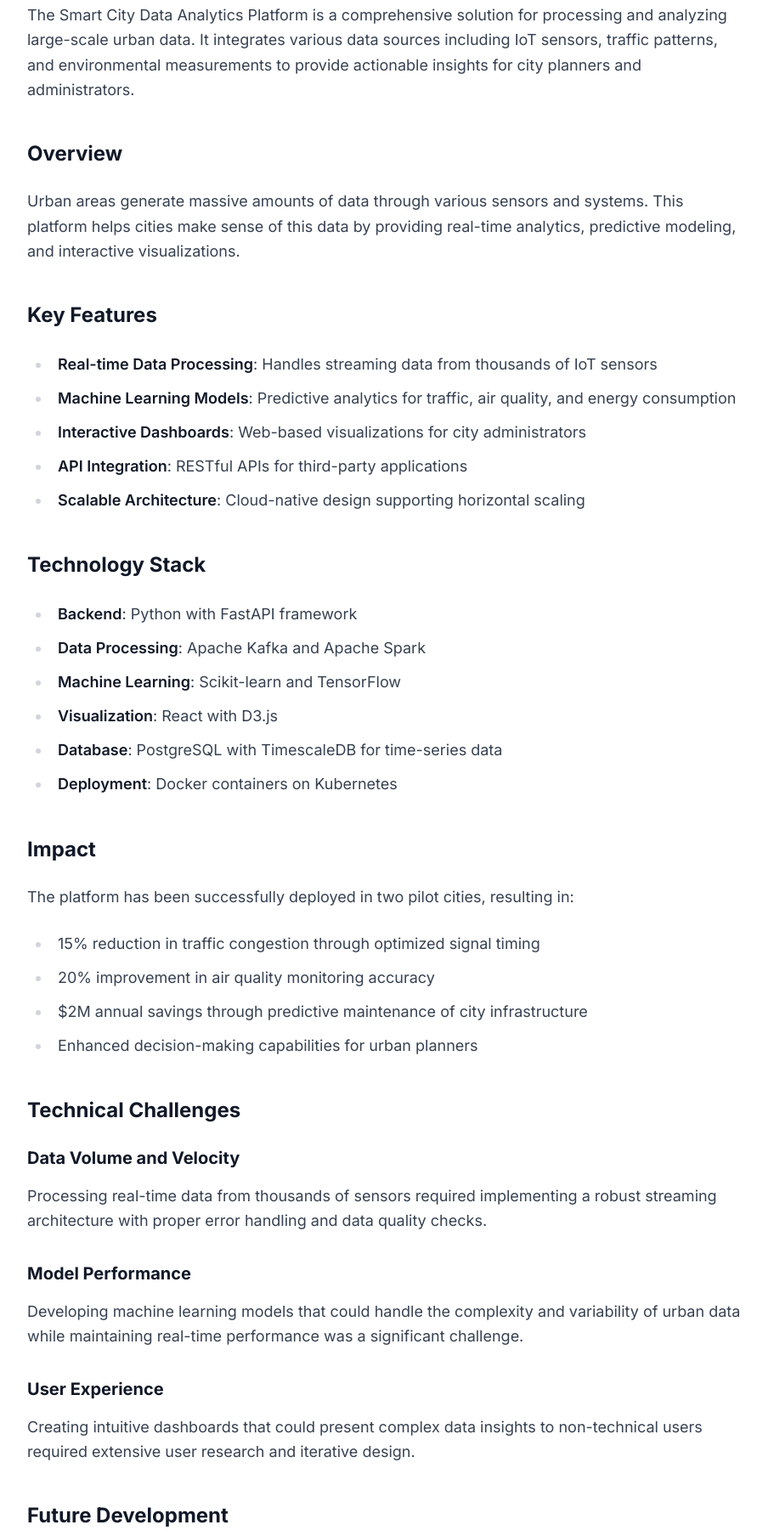
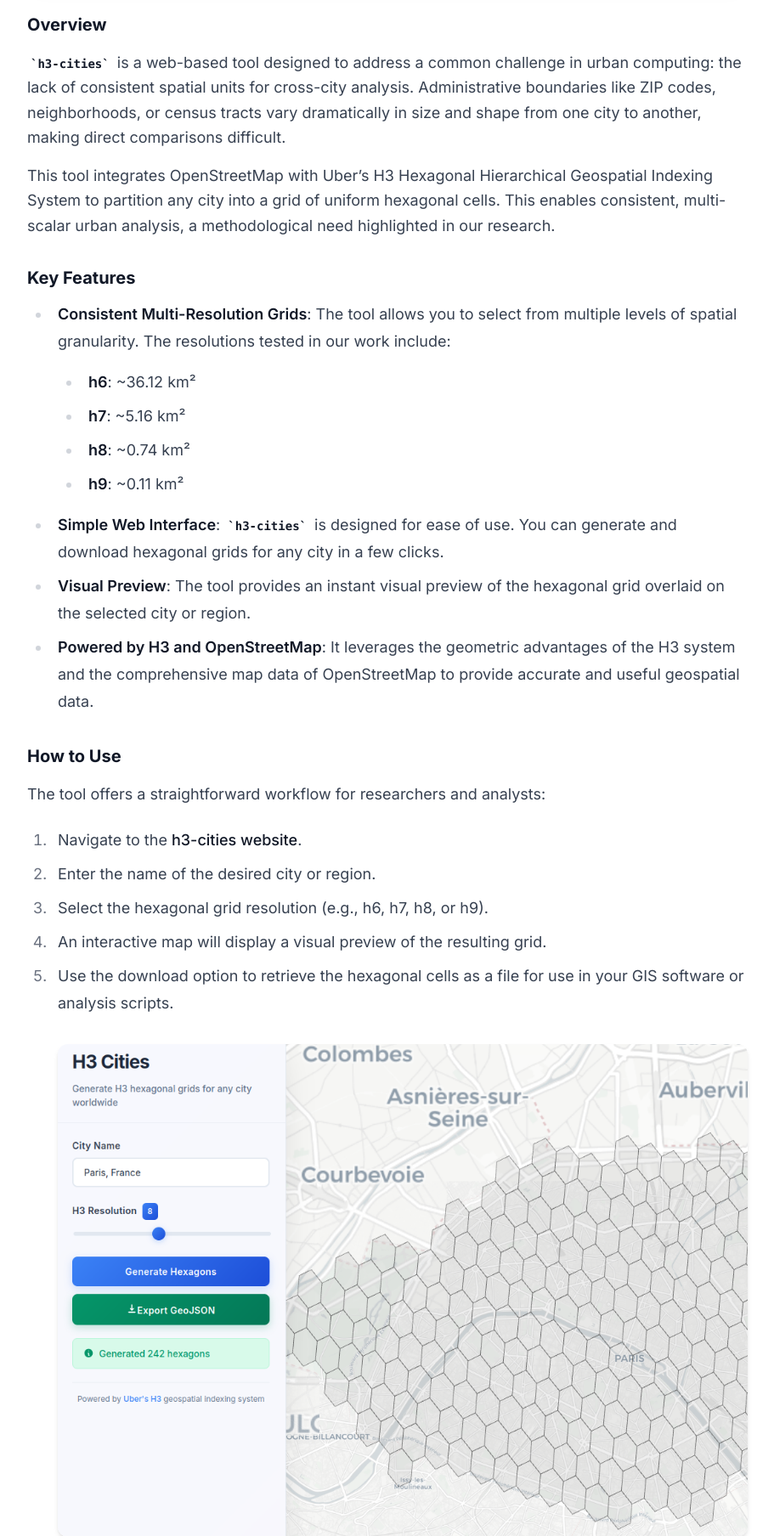
Before and after one commit to gefgu/gustavohsantos, an Astro site: page /projects/h3-cities in a window 1280 px wide. Shown: the part 992-2800 px from the top of the page at 85% size, without its empty margins (184-1095 px from the left). Built offline with nearby package versions, Linux system fonts and the light colour scheme; Astro itself is replaced by a stand-in of ours.

Commit message:
feat: h3-cities

```diff
--- a/src/content/projects/h3-cities.md
+++ b/src/content/projects/h3-cities.md
@@ -1,62 +1,72 @@
 ---
-title: "Smart City Data Analytics Platform"
-description: "A comprehensive platform for analyzing smart city data using machine learning and visualization techniques. Processes IoT sensor data to provide insights for urban planning."
-date: 2024-11-20
-featureImage: "/images/smart-city-platform.png"
-tags: ["Python", "Machine Learning", "IoT", "Data Analytics", "Urban Planning"]
-github: "https://github.com/gefgu/smart-city-analytics"
+title: "H3-Cities: A Tool for Multi-Scale Urban Analysis"
+description: "A web tool to subdivide any city into consistent, multi-resolution hexagonal grids using Uber's H3 and OpenStreetMap, supporting scalable urban research."
+date: 2025-06-04
+featureImage: "/images/h3cities/h3_cities.png"
+tags:
+  [
+    "Urban Computing",
+    "Geospatial Analysis",
+    "H3",
+    "OpenStreetMap",
+    "Research Tool",
+    "KDD",
+  ]
+demo: "https://h3-cities.vercel.app"
 featured: true
+# github: "[Link to GitHub Repository]" # Add the link to your repo here
 ---
 
-The Smart City Data Analytics Platform is a comprehensive solution for processing and analyzing large-scale urban data. It integrates various data sources including IoT sensors, traffic patterns, and environmental measurements to provide actionable insights for city planners and administrators.
+### Overview
 
-## Overview
+`h3-cities` is a web-based tool designed to address a common challenge in urban computing: the lack of consistent spatial units for cross-city analysis. Administrative boundaries like ZIP codes, neighborhoods, or census tracts vary dramatically in size and shape from one city to another, making direct comparisons difficult.
 
-Urban areas generate massive amounts of data through various sensors and systems. This platform helps cities make sense of this data by providing real-time analytics, predictive modeling, and interactive visualizations.
+This tool integrates OpenStreetMap with Uber's H3 Hexagonal Hierarchical Geospatial Indexing System to partition any city into a grid of uniform hexagonal cells. This enables consistent, multi-scalar urban analysis, a methodological need highlighted in our research.
 
-## Key Features
+### Key Features
 
-- **Real-time Data Processing**: Handles streaming data from thousands of IoT sensors
-- **Machine Learning Models**: Predictive analytics for traffic, air quality, and energy consumption
-- **Interactive Dashboards**: Web-based visualizations for city administrators
-- **API Integration**: RESTful APIs for third-party applications
-- **Scalable Architecture**: Cloud-native design supporting horizontal scaling
+- **Consistent Multi-Resolution Grids**: The tool allows you to select from multiple levels of spatial granularity. The resolutions tested in our work include:
+  - **h6**: ~36.12 km²
+  - **h7**: ~5.16 km²
+  - **h8**: ~0.74 km²
+  - **h9**: ~0.11 km²
+- **Simple Web Interface**: `h3-cities` is designed for ease of use. You can generate and download hexagonal grids for any city in a few clicks.
+- **Visual Preview**: The tool provides an instant visual preview of the hexagonal grid overlaid on the selected city or region.
+- **Powered by H3 and OpenStreetMap**: It leverages the geometric advantages of the H3 system and the comprehensive map data of OpenStreetMap to provide accurate and useful geospatial data.
 
-## Technology Stack
+### How to Use
 
-- **Backend**: Python with FastAPI framework
-- **Data Processing**: Apache Kafka and Apache Spark
-- **Machine Learning**: Scikit-learn and TensorFlow
-- **Visualization**: React with D3.js
-- **Database**: PostgreSQL with TimescaleDB for time-series data
-- **Deployment**: Docker containers on Kubernetes
+The tool offers a straightforward workflow for researchers and analysts:
 
-## Impact
+1. Navigate to the **[h3-cities website](https://h3-cities.vercel.app/)**.
+2. Enter the name of the desired city or region.
+3. Select the hexagonal grid resolution (e.g., h6, h7, h8, or h9).
+4. An interactive map will display a visual preview of the resulting grid.
+5. Use the download option to retrieve the hexagonal cells as a file for use in your GIS software or analysis scripts.
+   ![H3 Cities Interface](/images/h3cities/h3_cities.png)
 
-The platform has been successfully deployed in two pilot cities, resulting in:
+### Visual Demonstration
 
-- 15% reduction in traffic congestion through optimized signal timing
-- 20% improvement in air quality monitoring accuracy
-- $2M annual savings through predictive maintenance of city infrastructure
-- Enhanced decision-making capabilities for urban planners
+As shown in our paper, the hexagonal grids provide a uniform alternative to traditional administrative units, which can be irregular. The image below compares H3 resolutions (h6-h9) with Census Tracts and ZIP Codes in New York.
 
-## Technical Challenges
+![A figure showing six maps. The top three show H3 resolutions h6, h7, and h8. The bottom three show h9, a Census Tract, and a Zip Code, comparing their shapes and sizes.](/images/h3cities/new_york_different_granularities_size_comparision.png)
+_**Figure 1 from our paper:** A visual comparison of different granularity levels in New York._
 
-### Data Volume and Velocity
+### Application in Our Research
 
-Processing real-time data from thousands of sensors required implementing a robust streaming architecture with proper error handling and data quality checks.
+`h3-cities` was essential to the research presented in our KDD 2025 paper, "Interest Networks (iNETs) for Cities." We used the tool to create iNETs at multiple spatial scales for cities in the U.S., the UK, and Brazil.
 
-### Model Performance
+This multi-level approach was critical for validating our models across different platforms (Google Places and Foursquare). Our findings revealed:
 
-Developing machine learning models that could handle the complexity and variability of urban data while maintaining real-time performance was a significant challenge.
+- **Coarser granularities** (like h6) show more consistent patterns of urban interest across different LBSNs. [cite: 3, 138, 185]
+- **Finer granularities** (like h8 and h9) expose more subtle, platform-specific user behaviors. [cite: 3, 139, 185]
 
-### User Experience
+By enabling this analysis, `h3-cities` provided a foundation for developing our scalable, explainable recommendation system.
 
-Creating intuitive dashboards that could present complex data insights to non-technical users required extensive user research and iterative design.
+### Publication
 
-## Future Development
+This tool was essential for the following publication:
 
-- Integration with additional data sources (social media, mobile apps)
-- Advanced AI models for long-term urban planning
-- Mobile application for citizen engagement
-- Expansion to support more cities and use cases
+**Title**: Interest Networks (iNETs) for Cities: Cross-Platform Insights and Urban Behavior Explanations
+**Conference**: Proceedings of the 30th ACM SIGKDD Conference on Knowledge Discovery and Data Mining (KDD '25)
+**Authors**: Gustavo H. Santos, Myriam Delgado, and Thiago H. Silva
```
Also changed, not shown: public/images/h3cities/h3_cities.png (added), 1 other file.
